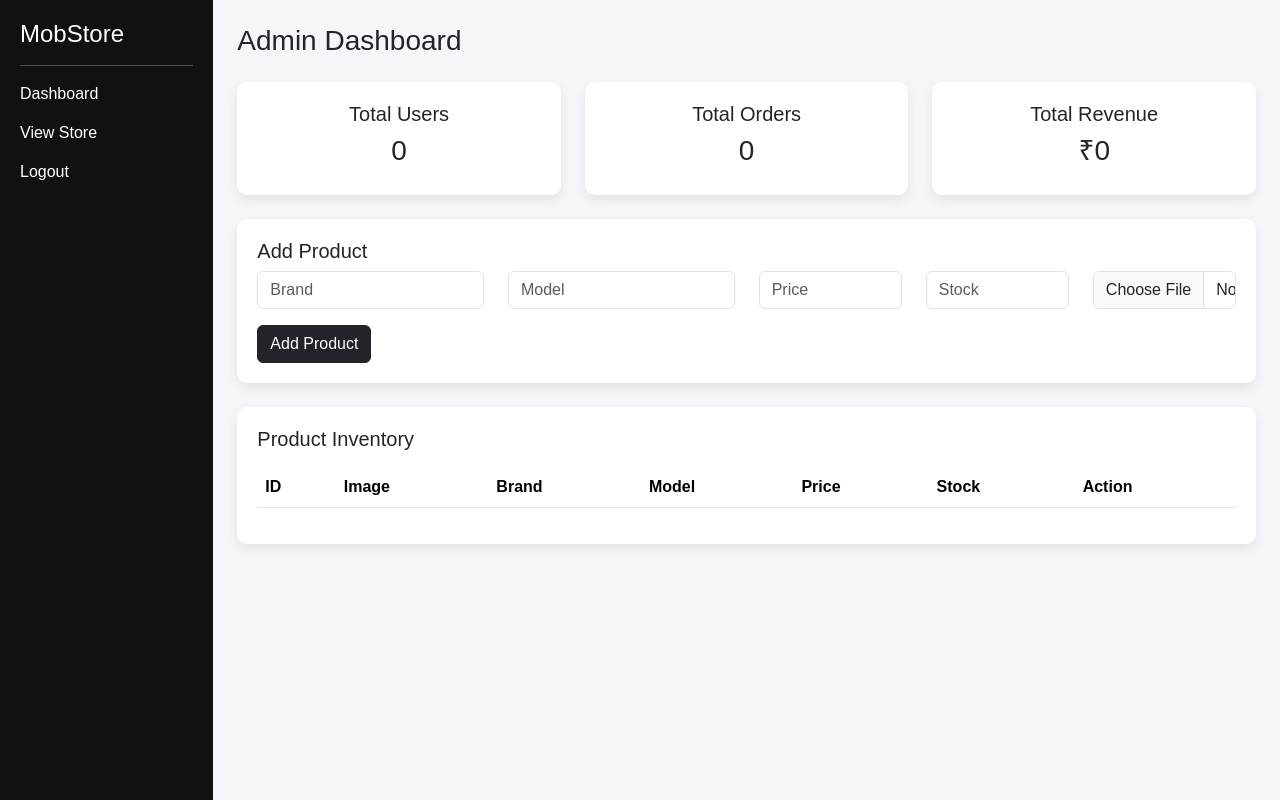
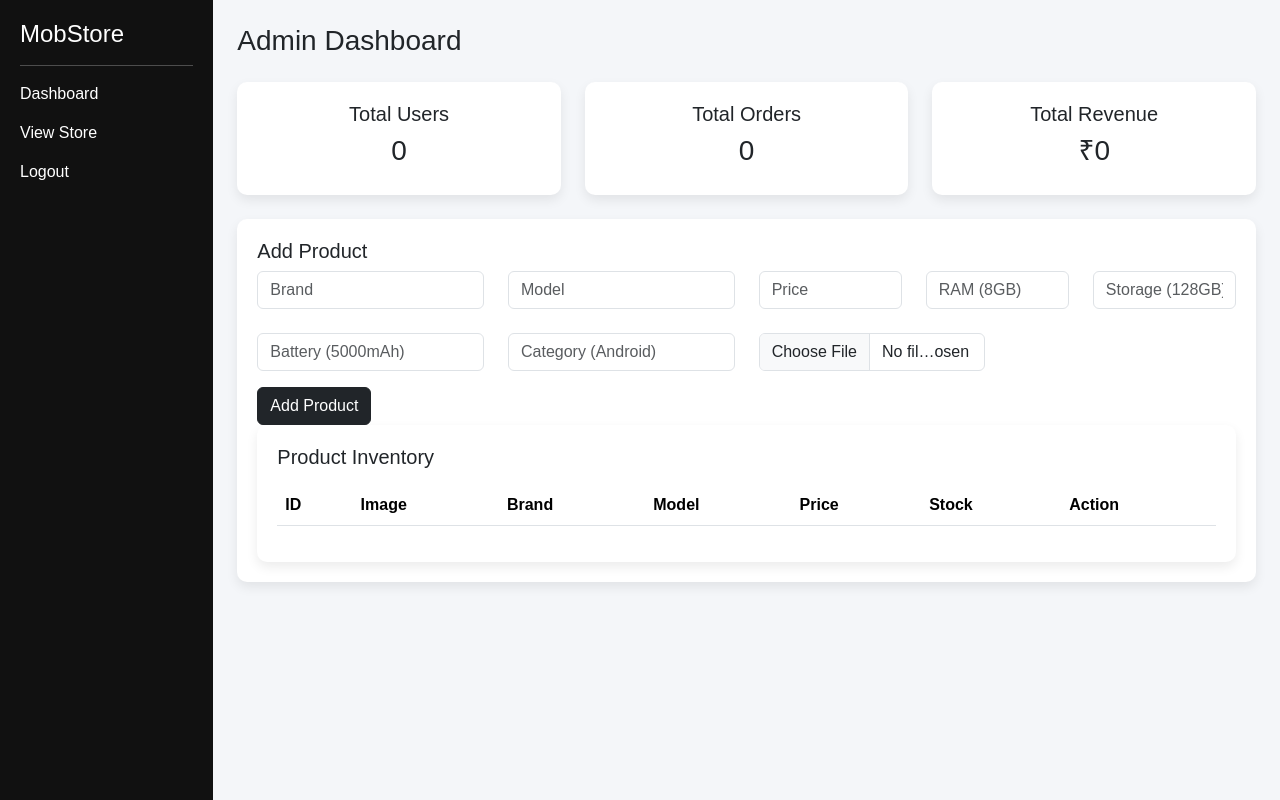
Before and after one commit to Immortal-PN/mobstore-flask, a Flask app: page /admin_dashboard in a window 1280 px wide. Run offline with Flask 3, Linux system fonts and the light colour scheme; the visitor is signed in with stand-in values (Sample User, id 1); data that the repository does not hold is empty; some libraries are stand-ins or nearby versions.

Commit message:
deatiling changes

```diff
--- a/app.py
+++ b/app.py
@@ -443,7 +443,11 @@ def admin_dashboard():
         brand = request.form["brand"]
         model = request.form["model"]
         price = request.form["price"]
-        stock = request.form["stock"]
+
+        ram = request.form["ram"]
+        storage = request.form["storage"]
+        battery = request.form["battery"]
+        category = request.form["category"]
 
         image = request.files["image"]
         filename = ""
@@ -453,11 +457,12 @@ def admin_dashboard():
             image.save(os.path.join(app.config["UPLOAD_FOLDER"], filename))
 
         cur.execute("""
-            INSERT INTO products(brand,model,price,stock,image)
-            VALUES(%s,%s,%s,%s,%s)
-        """, (brand, model, price, stock, filename))
+            INSERT INTO products
+            (brand,model,price,image,ram,storage,battery,category)
+            VALUES(%s,%s,%s,%s,%s,%s,%s,%s)
+        """,(brand,model,price,filename,ram,storage,battery,category))
 
-        conn.commit()
+    conn.commit()
 
     cur.execute("SELECT * FROM products ORDER BY id DESC")
     products = cur.fetchall()
--- a/templates/admin_dashboard.html
+++ b/templates/admin_dashboard.html
@@ -140,60 +140,41 @@ object-fit:contain;
 <div class="row">
 
 <div class="col-md-3">
+<input type="text" name="brand" class="form-control" placeholder="Brand" required>
+</div>
 
-<input
-type="text"
-name="brand"
-class="form-control"
-placeholder="Brand"
-required>
+<div class="col-md-3">
+<input type="text" name="model" class="form-control" placeholder="Model" required>
+</div>
+
+<div class="col-md-2">
+<input type="number" name="price" class="form-control" placeholder="Price" required>
+</div>
+
+<div class="col-md-2">
+<input type="text" name="ram" class="form-control" placeholder="RAM (8GB)">
+</div>
+
+<div class="col-md-2">
+<input type="text" name="storage" class="form-control" placeholder="Storage (128GB)">
+</div>
 
 </div>
 
+<br>
+
+<div class="row">
 
 <div class="col-md-3">
-
-<input
-type="text"
-name="model"
-class="form-control"
-placeholder="Model"
-required>
-
+<input type="text" name="battery" class="form-control" placeholder="Battery (5000mAh)">
 </div>
 
-
-<div class="col-md-2">
-
-<input
-type="number"
-name="price"
-class="form-control"
-placeholder="Price"
-required>
-
+<div class="col-md-3">
+<input type="text" name="category" class="form-control" placeholder="Category (Android)">
 </div>
 
-
-<div class="col-md-2">
-
-<input
-type="number"
-name="stock"
-class="form-control"
-placeholder="Stock"
-required>
-
-</div>
-
-
-<div class="col-md-2">
-
-<input
-type="file"
-name="image"
-class="form-control">
-
+<div class="col-md-3">
+<input type="file" name="image" class="form-control">
 </div>
 
 </div>
@@ -201,8 +182,6 @@ class="form-control">
 <button class="btn btn-dark mt-3">Add Product</button>
 
 </form>
-
-</div>
 
 
 
```
Also changed, not shown: templates/home.html (+3 -16 lines), templates/product.html (+24 -8 lines).
